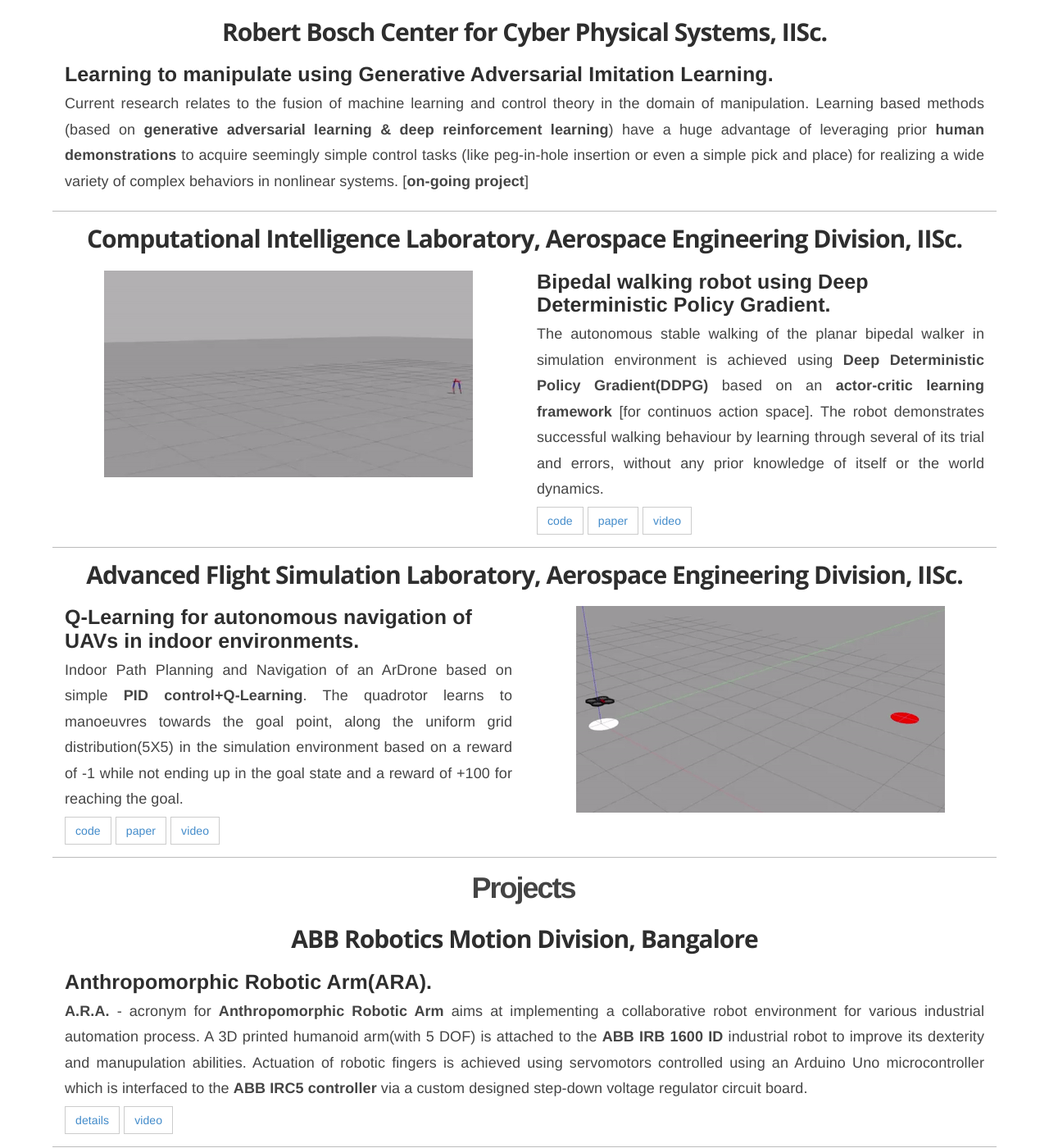
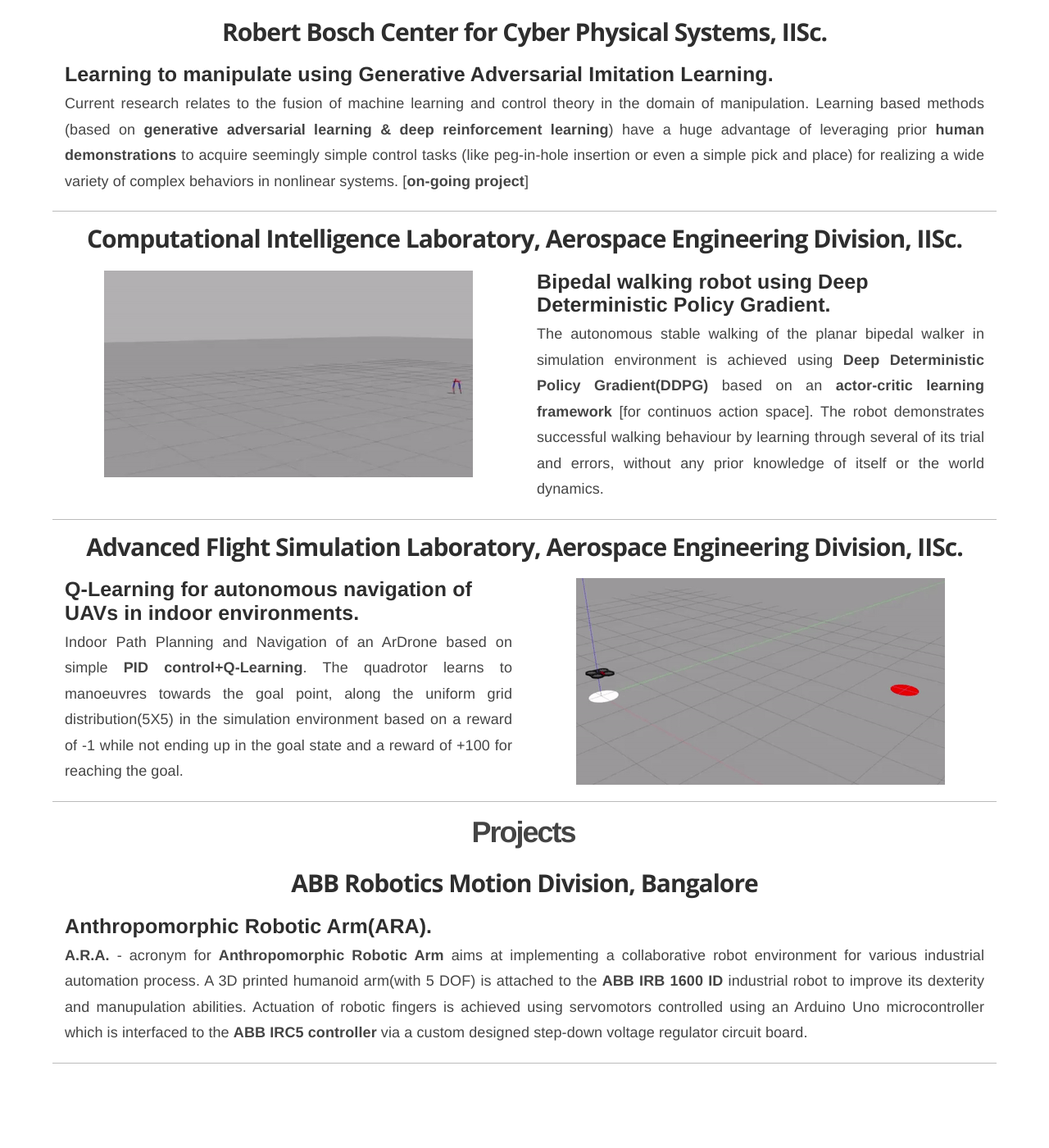
Before and after one commit to navuboy/navuboy.github.io, a Jekyll site: the page built from research.html, in a window 1280 px wide and 1400 px high, scrolled down 133 px. Shown: the whole window at 82% size. Built offline with Jekyll 4.4.1, drawn with Linux system fonts in a browser that asks for light colours; some web fonts are replaced; after the commit the page ends 1431 px from its top, so only the background shows below that.

Commit message:
updated resume

```diff
--- a/_includes/research.md
+++ b/_includes/research.md
@@ -40,9 +40,9 @@
         <p style="text-align:justify">
         The autonomous stable walking of the planar bipedal walker in simulation environment is achieved using <strong>Deep Deterministic Policy Gradient(DDPG)</strong> based on an <strong>actor-critic learning framework</strong> [for continuos action space]. The robot demonstrates successful walking behaviour by learning through several of its trial and errors, without any prior knowledge of itself or the world dynamics.
         </p>
-        <a href="https://github.com/nav74neet/ddpg_biped" class="md-link btn-default btn rbtn">code</a>
+        <!-- <a href="https://github.com/nav74neet/ddpg_biped" class="md-link btn-default btn rbtn">code</a>
         <a href="https://arxiv.org/abs/1807.05924" class="md-link btn-default btn rbtn">paper</a>
-        <a href="https://www.youtube.com/watch?v=Q4N78P7cink" class="md-link btn-default btn rbtn">video</a>
+        <a href="https://www.youtube.com/watch?v=Q4N78P7cink" class="md-link btn-default btn rbtn">video</a> -->
     </div>
   </div>
 </div>
@@ -58,9 +58,9 @@
         <p style="text-align:justify">
         Indoor Path Planning and Navigation of an ArDrone based on simple <strong>PID control+Q-Learning</strong>. The quadrotor learns to manoeuvres towards the goal point, along the uniform grid distribution(5X5) in the simulation environment based on a reward of -1 while not ending up in the goal state and a reward of +100 for reaching the goal.
         </p>
-        <a href="https://github.com/nav74neet/rl_ardrone" class="md-link btn-default btn rbtn">code</a>
+        <!-- <a href="https://github.com/nav74neet/rl_ardrone" class="md-link btn-default btn rbtn">code</a>
         <a href="https://arxiv.org/abs/1801.05086" class="md-link btn-default btn rbtn">paper</a>
-        <a href="https://www.youtube.com/watch?v=SDqPfhUeoCo&feature=youtu.be" class="md-link btn-default btn rbtn">video</a>
+        <a href="https://www.youtube.com/watch?v=SDqPfhUeoCo&feature=youtu.be" class="md-link btn-default btn rbtn">video</a> -->
    </div>
    <div class="col-md-6">
         <img class="rimg" src="{{ site.github.url }}/media/drone_qlearning.gif" />
@@ -81,8 +81,8 @@
         <p style="text-align:justify">
         <strong>A.R.A.</strong> - acronym for <strong>Anthropomorphic Robotic Arm</strong> aims at implementing a collaborative robot environment for various  industrial automation process. A 3D printed humanoid arm(with 5 DOF) is attached to the <strong>ABB IRB 1600 ID</strong> industrial robot to improve its dexterity and manupulation abilities. Actuation of robotic fingers is achieved using servomotors controlled using an Arduino Uno microcontroller which is interfaced to the <strong>ABB IRC5 controller</strong> via a custom designed step-down voltage regulator circuit board.
         </p>
-        <a href="https://bit.ly/2r5CcPp" class="md-link btn-default btn rbtn">details</a>
-        <a href="https://youtu.be/xqaQjo5hS6o" class="md-link btn-default btn rbtn">video</a>
+        <!-- <a href="https://bit.ly/2r5CcPp" class="md-link btn-default btn rbtn">details</a>
+        <a href="https://youtu.be/xqaQjo5hS6o" class="md-link btn-default btn rbtn">video</a> -->
     </div>
   </div>
 </div>
```
